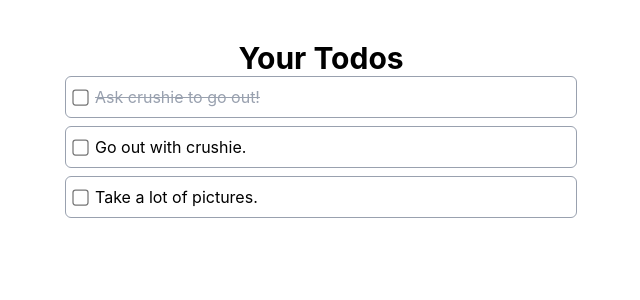
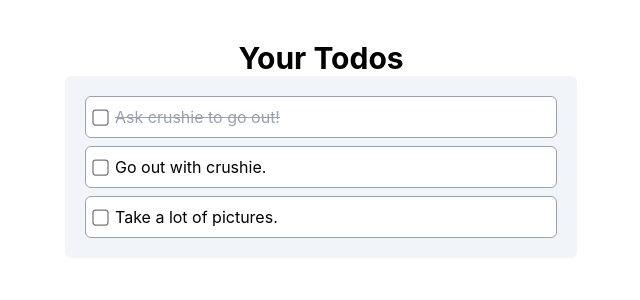
Before and after one commit to maronworks/react-begginer, a React (Vite) app: page / in a window 1280 px wide. Shown: the top 300 px of the page, without its empty margins (319-959 px from the left). Built offline with nearby package versions, Linux system fonts and the light colour scheme.

Commit message:
changed tab sizes to 2

```diff
--- a/src/App.tsx
+++ b/src/App.tsx
@@ -5,7 +5,7 @@ function App() {
 	return (
 		<main className="py-10 h-screen">
 			<h1 className="font-bold text-3xl text-center">Your Todos</h1>
-			<div className="max-w-lg mx-auto">
+			<div className="max-w-lg mx-auto bg-slate-100 rounded-md p-5">
 				<div className="space-y-2">
 					{dummyData.map(todo => (
 						<TodoItem todo={todo} />
--- a/src/types/Todo.ts
+++ b/src/types/Todo.ts
@@ -1,5 +1,5 @@
 export interface Todo {
-    id: number,
-    title: string,
-    completed: boolean
+	id: number,
+	title: string,
+	completed: boolean
 }
```
Also changed, not shown: src/components/TodoItem.tsx (indentation only), src/data/todos.ts (indentation only).
